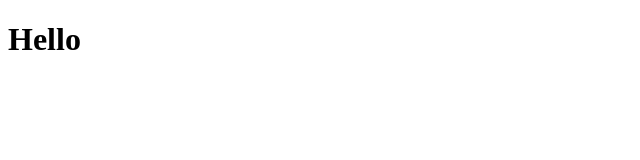
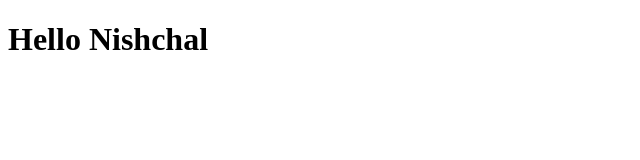
Before and after one commit to Nishchal-ll/Git-Course, a plain HTML site: page index.html in a window 1280 px wide. Shown: the whole page, without its empty margins (0-640 px from the left). Drawn offline with Linux system fonts and the light colour scheme.

```diff
--- a/index.html
+++ b/index.html
@@ -6,6 +6,6 @@
     <title>Document</title>
 </head>
 <body>
-    <h1>Hello</h1>
+    <h1>Hello Nishchal</h1>
 </body>
 </html>
```
